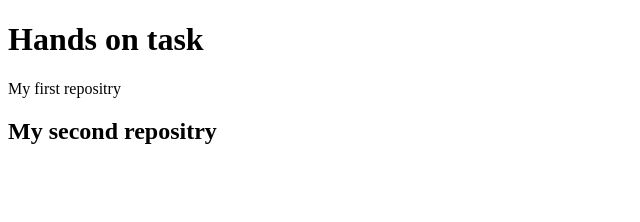
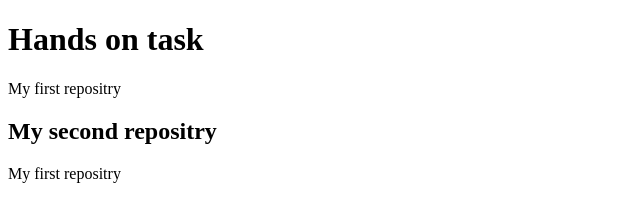
Before and after one commit to Musbarak/Hands-on-task, a plain HTML site: page Hands on task/index.html in a window 1280 px wide. Shown: the whole page, without its empty margins (0-640 px from the left). Drawn offline with Linux system fonts and the light colour scheme.

Commit message:
added another paragraph

```diff
--- a/Hands on task/index.html
+++ b/Hands on task/index.html
@@ -10,5 +10,6 @@
     <p>My first repositry</p>
 
     <h2>My second repositry</h2>
+    <p>My first repositry</p>
 </body>
 </html>
```
